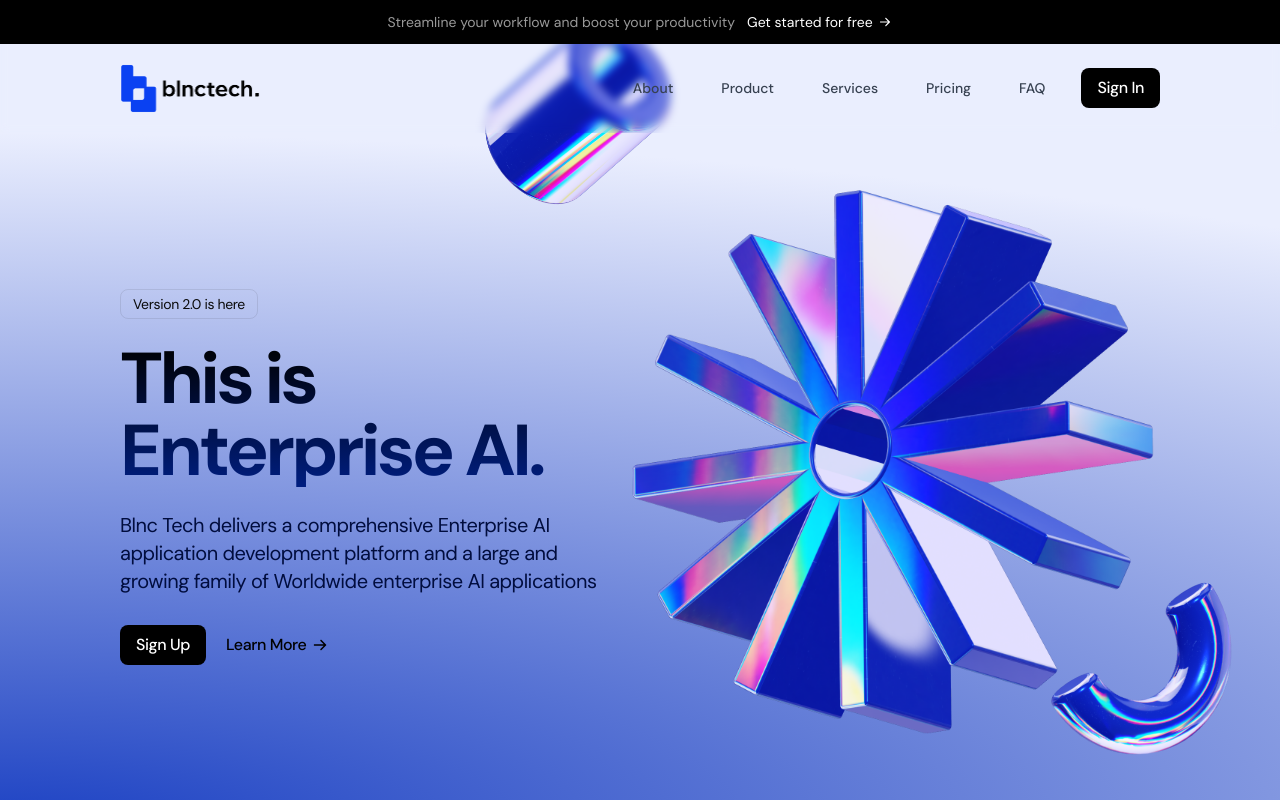
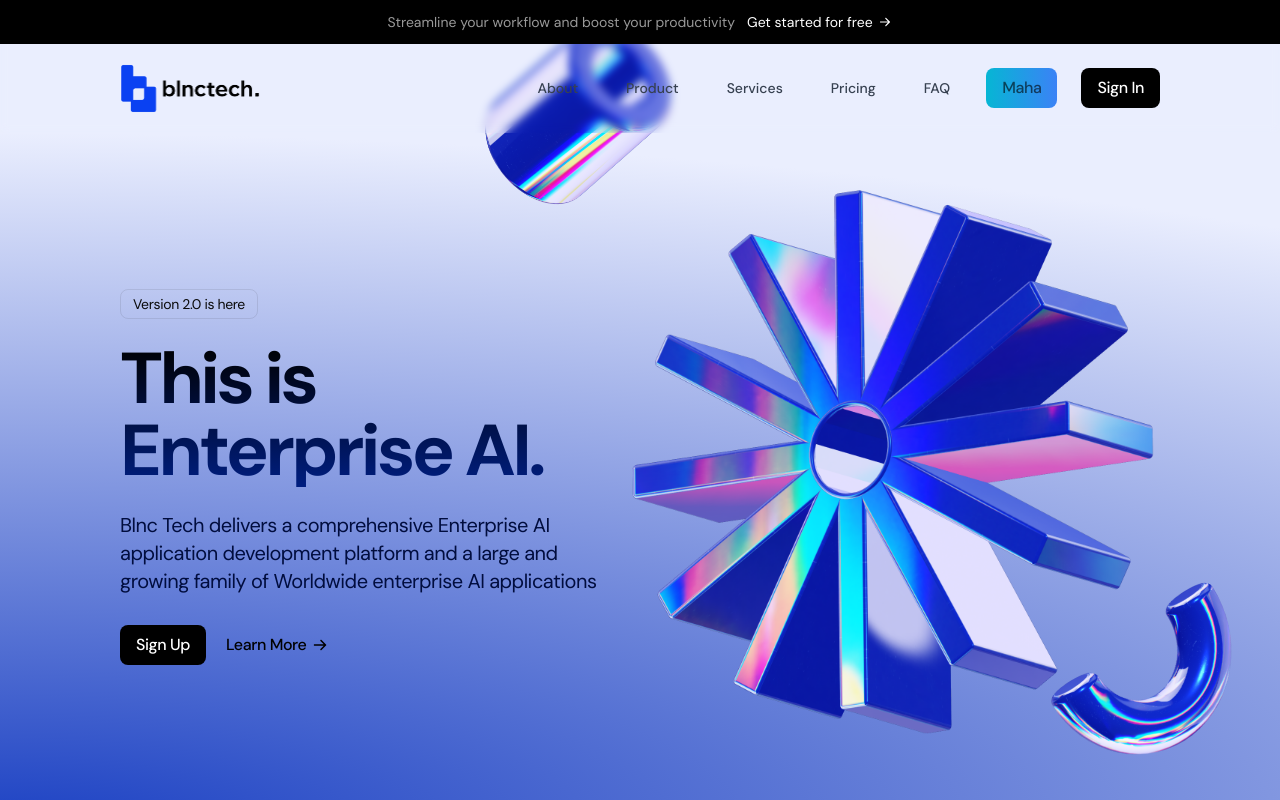
Before and after one commit to sweiloon/blnc-website, a Next.js app: page / in a window 1280 px wide. Shown: the top 800 px of the page. Built offline with nearby package versions, Linux system fonts and the light colour scheme; no server answers.

Commit message:
add maha button

```diff
--- a/src/components/MobileNav.tsx
+++ b/src/components/MobileNav.tsx
@@ -48,6 +48,11 @@ const MobileNav: React.FC<MobileNavProps> = ({ isOpen, onClose }) => {
           ))}
         </nav>
         <div className="px-6 py-4 mt-auto border-t">
+          <div>
+            <a href="https://forms.gle/Z23ou4kMguLBQpxe6">
+              <button className="btn w-full py-2 px-4 bg-gradient-to-r from-cyan-500 to-blue-500 mb-6"> Maha</button>
+            </a>
+          </div>
           <SignedOut>
             <Link href="/sign-in" onClick={onClose}>
               <button className="w-full py-2 px-4 bg-primary text-white rounded-md hover:bg-primary-dark transition-colors">
--- a/src/sections/Header.tsx
+++ b/src/sections/Header.tsx
@@ -54,6 +54,9 @@ export const Header = () => {
                 {item.name}
               </Link>
             ))}
+                <a href="https://forms.gle/Z23ou4kMguLBQpxe6">
+                  <button className="btn bg-gradient-to-r from-cyan-500 to-blue-500"> Maha</button>
+                </a>
               <SignedOut>
                 <a href="/sign-in">
                   <button className="btn btn-primary"> Sign In</button>
```
